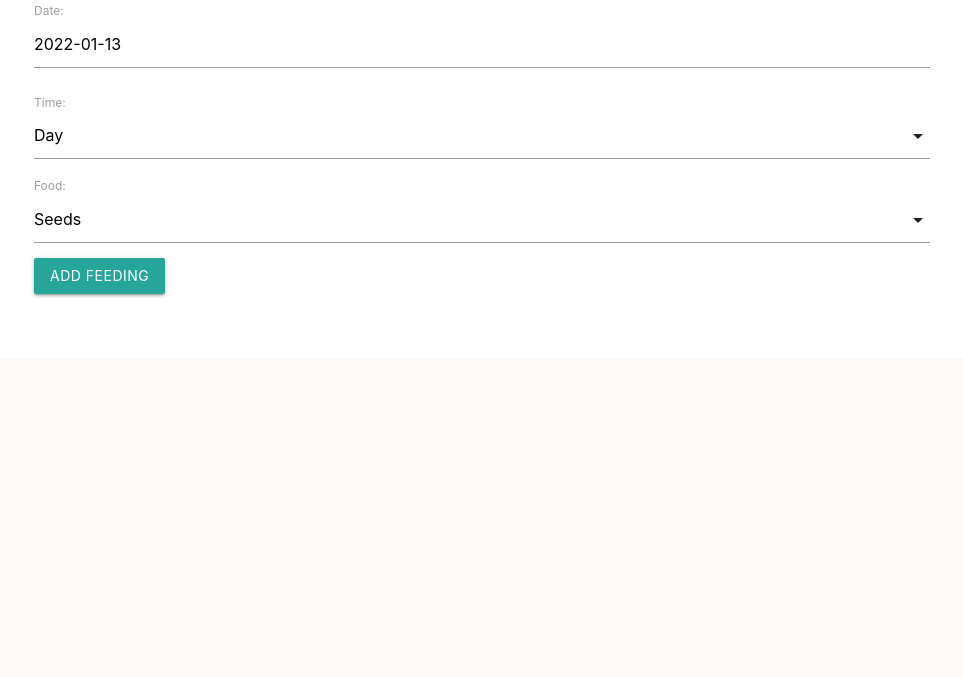
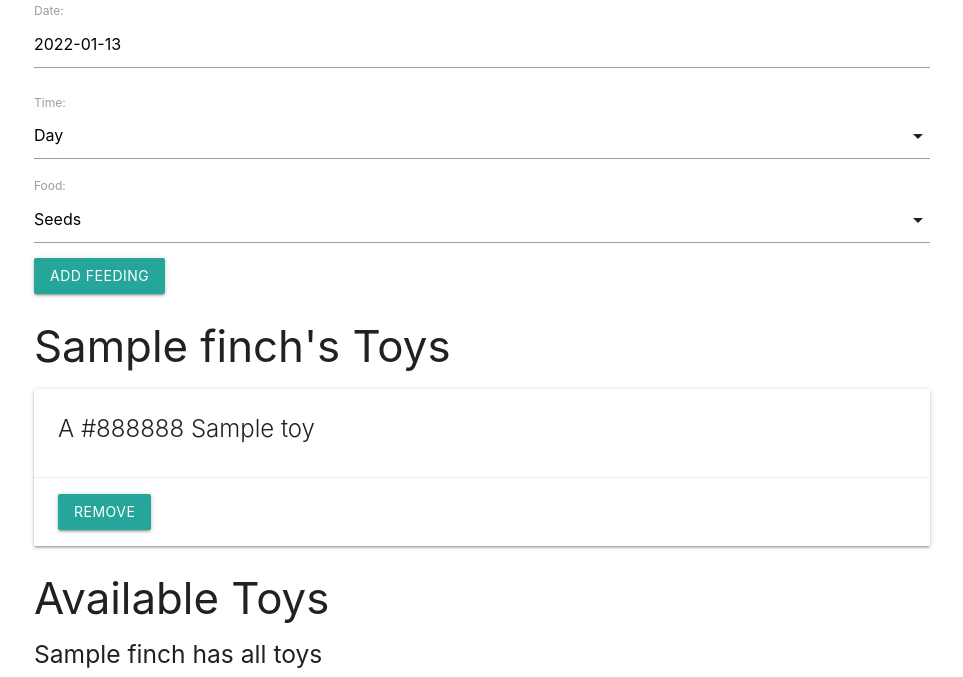
Before and after one commit to donaldadams-sellin/finchcollector, a Django app: page /finches/1 in a window 1280 px wide. Shown: the part 441-1118 px from the top of the page, without its empty margins (158-1121 px from the left). Before the commit the page ends 738 px from the top, so only its background shows below. Run offline with Django 3.2, Linux system fonts and the light colour scheme; tables that the repository leaves empty hold one stand-in row (values such as "Sample post").

Commit message:
add ability to add and remove toy from finch

```diff
--- a/main_app/templates/finches/detail.html
+++ b/main_app/templates/finches/detail.html
@@ -38,6 +38,49 @@
     <input type="submit" value="Add Feeding" class="btn">
 </form>
 
+<h3>{{ finch.name }}'s Toys</h3>
+    {% if finch.toys.count %}
+      {% for toy in finch.toys.all %}
+        <div class="card">
+          <div class="card-content">
+            <span class="card-title">
+              A {{ toy.color }} {{ toy.name }}
+            </span>
+          </div>
+          <div class="card-action">
+            <form action="{% url 'remove_toy' finch.id toy.id %}" method="POST">
+              {% csrf_token %}
+              <button type="submit" class="btn">Remove</button>
+            </form>
+          </div>
+        </div>
+      {% endfor %}
+    {% else %}
+      <h5>No Toys :(</h5>
+    {% endif %}
+
+
+    <h3>Available Toys</h3>
+    {% if toys.count %}
+      {% for toy in toys.all %}
+        <div class="card">
+          <div class="card-content">
+            <span class="card-title">
+                A {{ toy.color }} {{ toy.name }}
+            </span>
+          </div>
+          <div class="card-action">
+            <form action="{% url 'assoc_toy' finch.id toy.id %}" method="POST">
+              {% csrf_token %}
+              <button type="submit" class="btn">Add</button>
+            </form>
+          </div>
+        </div>
+      {% endfor %}
+    {% else %}
+      <h5>{{finch.name}} has all toys</h5>
+    {% endif %}
+
 <script>
     const dateEl = document.getElementById('id_date');
     M.Datepicker.init(dateEl, {
--- a/main_app/templates/toys/index.html
+++ b/main_app/templates/toys/index.html
@@ -7,6 +7,7 @@
     <a href="{% url 'toys_detail' toy.id %}"><h4 class="card-title">{{ toy.name }}</h4> </a>
     <p>Color: {{ toy.color }}</p>
 </div>
+</div>
 {% endfor %}
 
 {% endblock %}
--- a/main_app/urls.py
+++ b/main_app/urls.py
@@ -11,6 +11,8 @@
     path('finches/<int:pk>/update/', views.FinchUpdate.as_view(), name='finches_update'),
     path('finches/<int:pk>/delete/', views.FinchDelete.as_view(), name='finches_delete'),
     path('finches/<int:finch_id>/add_feeding/', views.add_feeding, name = 'add_feeding'),
+    path('finches/<int:finch_id>/assoc_toy/<int:toy_id>', views.assoc_toy, name='assoc_toy'),
+    path('finches/<int:finch_id>/remove_toy/<int:toy_id>', views.remove_toy, name='remove_toy'),
     #Toy Paths
     path('toys/', views.toys_index, name='toys_index'),
     path('toys/<int:toy_id>', views.toys_detail, name='toys_detail'),
--- a/main_app/views.py
+++ b/main_app/views.py
@@ -17,7 +17,8 @@
 def finches_detail(request, finch_id):
     finch = Finch.objects.get(id=finch_id)
     feeding_form = FeedingForm()
-    return render(request, 'finches/detail.html', {'finch' : finch, 'feeding_form':feeding_form})
+    toys_finch_doesnt_have = Toy.objects.exclude(id__in=finch.toys.all().values_list('id'))
+    return render(request, 'finches/detail.html', {'finch' : finch, 'feeding_form':feeding_form, 'toys': toys_finch_doesnt_have})
 
 class FinchCreate(CreateView):
     model = Finch
@@ -58,3 +59,11 @@
 class ToyDelete(DeleteView):
     model = Toy
     success_url = '/toys/'
+
+def assoc_toy(request, finch_id, toy_id):
+  Finch.objects.get(id=finch_id).toys.add(toy_id)
+  return redirect('finches_detail', finch_id=finch_id)
+
+def remove_toy(request, finch_id, toy_id):
+  Finch.objects.get(id=finch_id).toys.remove(toy_id)
+  return redirect('finches_detail', finch_id=finch_id)
```
